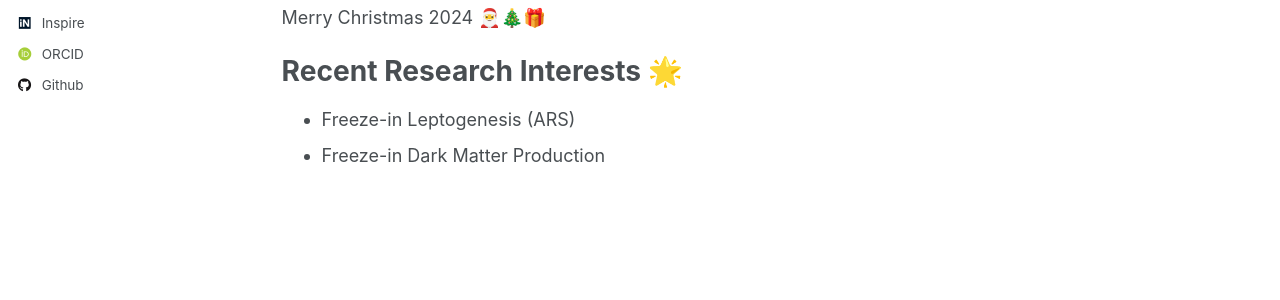
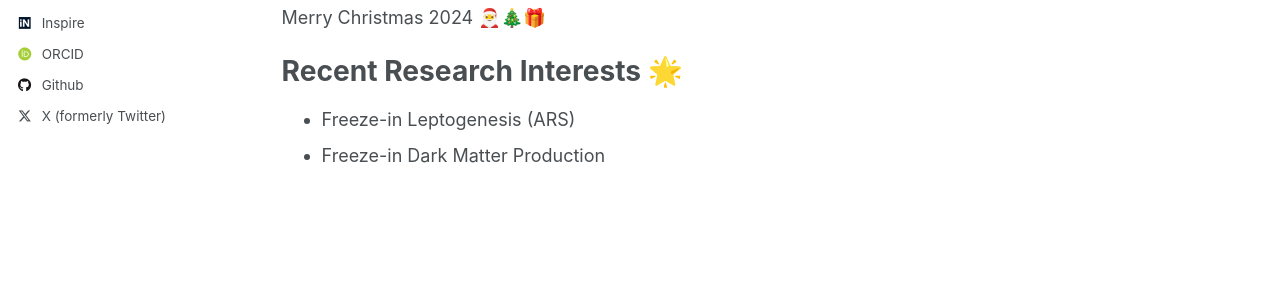
Before and after one commit to sweber31/sweber31.github.io, a Jekyll site: the page built from _pages/about.md, in a window 1280 px wide. Shown: the part 478-778 px from the top of the page. Built offline with Jekyll 4.4.1, drawn with Linux system fonts in a browser that asks for light colours; some web fonts are replaced; part of the change alters nothing that is shown.

Commit message:
Adding twitter to _config.yml

```diff
--- a/_config.yml
+++ b/_config.yml
@@ -67,7 +67,7 @@ author:
   steam            : # Username
   telegram         : # URL
   tumblr           : # Username
-  twitter          : # Username for X / Twitter
+  twitter          : SaschaWeber97
   vine             : # Username
   weibo            : # Username
   wikipedia        : # Username
```
